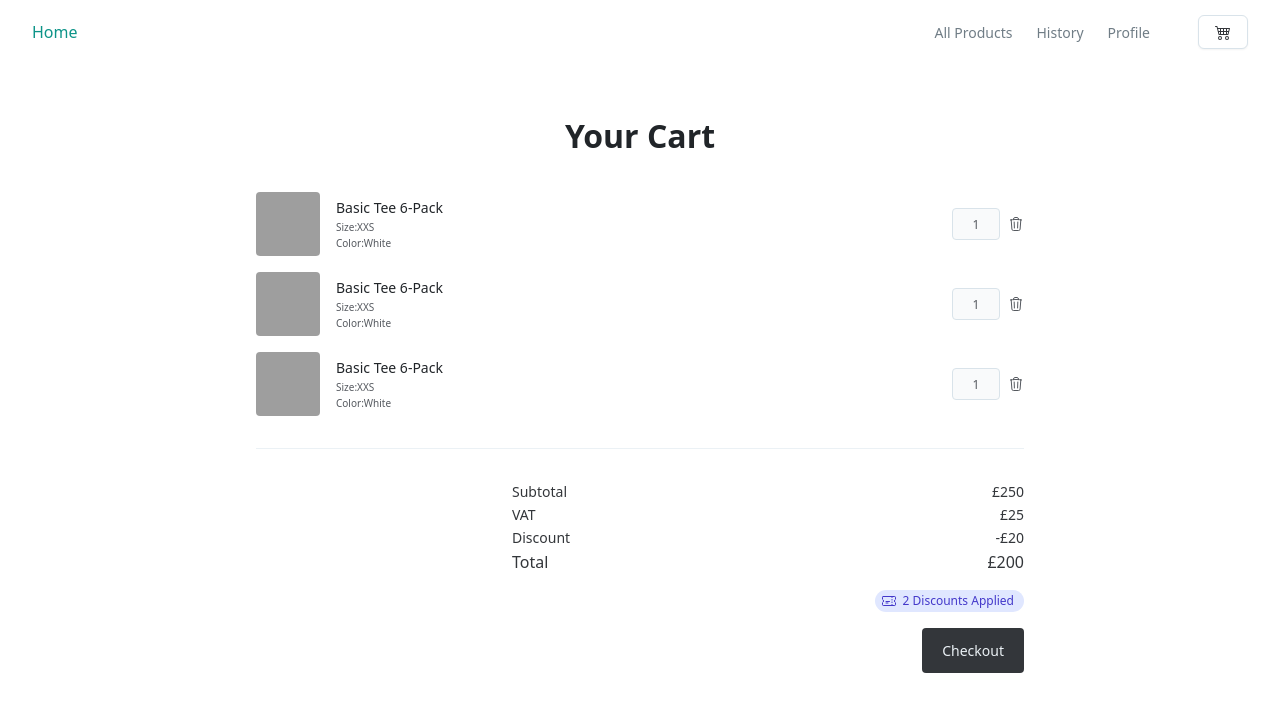
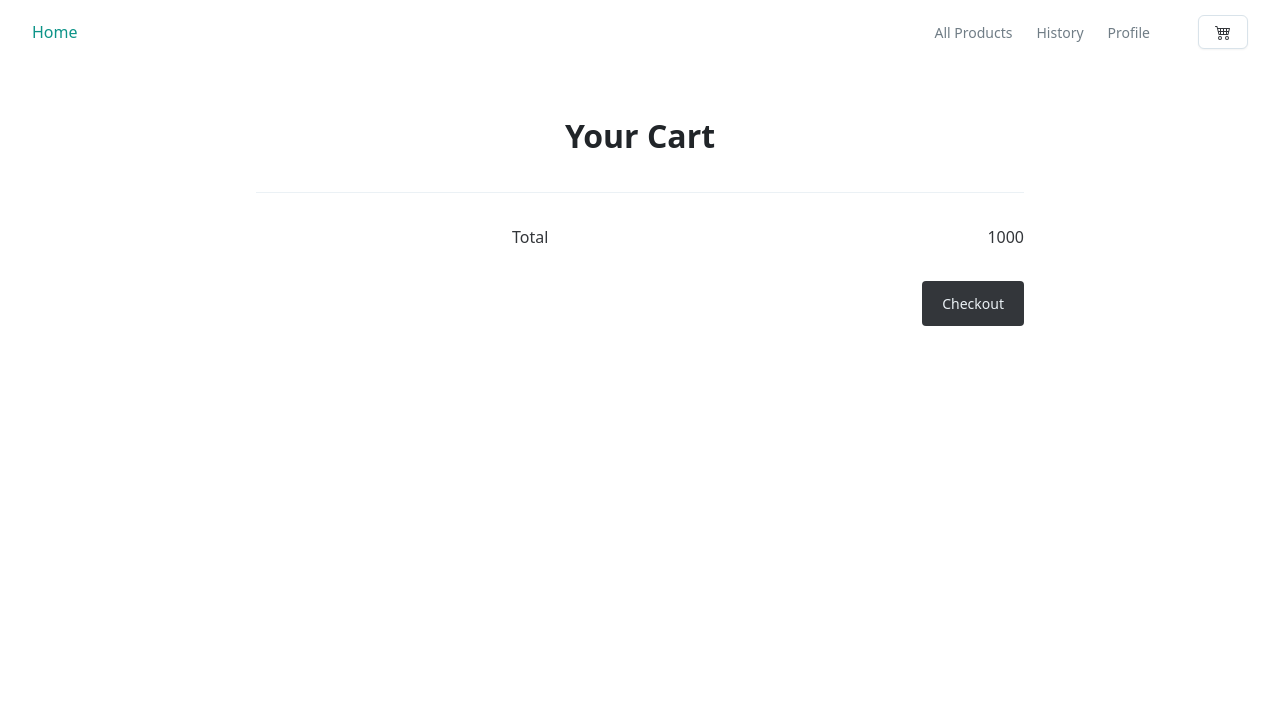
Before and after one commit to Koffer0-0/ECommerce-Shop-Frontend-VueJS3, a Vue app: page /cart in a window 1280 px wide. Shown: the top 712 px of the page. Built offline with nearby package versions, Linux system fonts and the light colour scheme; sample sign-in values are in the browser's storage; grey boxes are pictures that could not be loaded.

Commit message:
cart page develop

```diff
--- a/src/pages/CartCheckupPage.vue
+++ b/src/pages/CartCheckupPage.vue
@@ -8,26 +8,26 @@
 
         <div class="mt-8">
           <ul class="space-y-4">
-            <li class="flex items-center gap-4">
+            <li v-for="item in cartItems" :key="item._id" class="flex items-center gap-4">
               <img
-                  src="https://images.unsplash.com/photo-1618354691373-d851c5c3a990?ixlib=rb-1.2.1&ixid=MnwxMjA3fDB8MHxwaG90by1wYWdlfHx8fGVufDB8fHx8&auto=format&fit=crop&w=830&q=80"
+                  :src="item.imageURL"
                   alt=""
                   class="h-16 w-16 rounded object-cover"
               />
 
               <div>
-                <h3 class="text-sm text-gray-900">Basic Tee 6-Pack</h3>
+                <h3 class="text-sm text-gray-900">{{ item.name }}</h3>
 
                 <dl class="mt-0.5 space-y-px text-[10px] text-gray-600">
                   <div>
-                    <dt class="inline">Size:</dt>
-                    <dd class="inline">XXS</dd>
+                    <dt class="inline">Price: </dt>
+                    <dd class="inline">{{ item.price }}</dd>
                   </div>
 
-                  <div>
-                    <dt class="inline">Color:</dt>
-                    <dd class="inline">White</dd>
-                  </div>
+<!--                  <div>-->
+<!--                    <dt class="inline">Color:</dt>-->
+<!--                    <dd class="inline">White</dd>-->
+<!--                  </div>-->
                 </dl>
               </div>
 
@@ -46,7 +46,6 @@
 
                 <button class="text-gray-600 transition hover:text-red-600">
                   <span class="sr-only">Remove item</span>
-
                   <svg
                       xmlns="http://www.w3.org/2000/svg"
                       fill="none"
@@ -63,168 +62,20 @@
                   </svg>
                 </button>
               </div>
-            </li>
-
-            <li class="flex items-center gap-4">
-              <img
-                  src="https://images.unsplash.com/photo-1618354691373-d851c5c3a990?ixlib=rb-1.2.1&ixid=MnwxMjA3fDB8MHxwaG90by1wYWdlfHx8fGVufDB8fHx8&auto=format&fit=crop&w=830&q=80"
-                  alt=""
-                  class="h-16 w-16 rounded object-cover"
-              />
-
-              <div>
-                <h3 class="text-sm text-gray-900">Basic Tee 6-Pack</h3>
-
-                <dl class="mt-0.5 space-y-px text-[10px] text-gray-600">
-                  <div>
-                    <dt class="inline">Size:</dt>
-                    <dd class="inline">XXS</dd>
-                  </div>
-
-                  <div>
-                    <dt class="inline">Color:</dt>
-                    <dd class="inline">White</dd>
-                  </div>
-                </dl>
-              </div>
-
-              <div class="flex flex-1 items-center justify-end gap-2">
-                <form>
-                  <label for="Line2Qty" class="sr-only"> Quantity </label>
-
-                  <input
-                      type="number"
-                      min="1"
-                      value="1"
-                      id="Line2Qty"
-                      class="h-8 w-12 rounded border-gray-200 bg-gray-50 p-0 text-center text-xs text-gray-600 [-moz-appearance:_textfield] focus:outline-none [&::-webkit-inner-spin-button]:m-0 [&::-webkit-inner-spin-button]:appearance-none [&::-webkit-outer-spin-button]:m-0 [&::-webkit-outer-spin-button]:appearance-none"
-                  />
-                </form>
-
-                <button class="text-gray-600 transition hover:text-red-600">
-                  <span class="sr-only">Remove item</span>
-
-                  <svg
-                      xmlns="http://www.w3.org/2000/svg"
-                      fill="none"
-                      viewBox="0 0 24 24"
-                      stroke-width="1.5"
-                      stroke="currentColor"
-                      class="h-4 w-4"
-                  >
-                    <path
-                        stroke-linecap="round"
-                        stroke-linejoin="round"
-                        d="M14.74 9l-.346 9m-4.788 0L9.26 9m9.968-3.21c.342.052.682.107 1.022.166m-1.022-.165L18.16 19.673a2.25 2.25 0 01-2.244 2.077H8.084a2.25 2.25 0 01-2.244-2.077L4.772 5.79m14.456 0a48.108 48.108 0 00-3.478-.397m-12 .562c.34-.059.68-.114 1.022-.165m0 0a48.11 48.11 0 013.478-.397m7.5 0v-.916c0-1.18-.91-2.164-2.09-2.201a51.964 51.964 0 00-3.32 0c-1.18.037-2.09 1.022-2.09 2.201v.916m7.5 0a48.667 48.667 0 00-7.5 0"
-                    />
-                  </svg>
-                </button>
-              </div>
-            </li>
-
-            <li class="flex items-center gap-4">
-              <img
-                  src="https://images.unsplash.com/photo-1618354691373-d851c5c3a990?ixlib=rb-1.2.1&ixid=MnwxMjA3fDB8MHxwaG90by1wYWdlfHx8fGVufDB8fHx8&auto=format&fit=crop&w=830&q=80"
-                  alt=""
-                  class="h-16 w-16 rounded object-cover"
-              />
-
-              <div>
-                <h3 class="text-sm text-gray-900">Basic Tee 6-Pack</h3>
-
-                <dl class="mt-0.5 space-y-px text-[10px] text-gray-600">
-                  <div>
-                    <dt class="inline">Size:</dt>
-                    <dd class="inline">XXS</dd>
-                  </div>
-
-                  <div>
-                    <dt class="inline">Color:</dt>
-                    <dd class="inline">White</dd>
-                  </div>
-                </dl>
-              </div>
-
-              <div class="flex flex-1 items-center justify-end gap-2">
-                <form>
-                  <label for="Line3Qty" class="sr-only"> Quantity </label>
-
-                  <input
-                      type="number"
-                      min="1"
-                      value="1"
-                      id="Line3Qty"
-                      class="h-8 w-12 rounded border-gray-200 bg-gray-50 p-0 text-center text-xs text-gray-600 [-moz-appearance:_textfield] focus:outline-none [&::-webkit-inner-spin-button]:m-0 [&::-webkit-inner-spin-button]:appearance-none [&::-webkit-outer-spin-button]:m-0 [&::-webkit-outer-spin-button]:appearance-none"
-                  />
-                </form>
-
-                <button class="text-gray-600 transition hover:text-red-600">
-                  <span class="sr-only">Remove item</span>
-
-                  <svg
-                      xmlns="http://www.w3.org/2000/svg"
-                      fill="none"
-                      viewBox="0 0 24 24"
-                      stroke-width="1.5"
-                      stroke="currentColor"
-                      class="h-4 w-4"
-                  >
-                    <path
-                        stroke-linecap="round"
-                        stroke-linejoin="round"
-                        d="M14.74 9l-.346 9m-4.788 0L9.26 9m9.968-3.21c.342.052.682.107 1.022.166m-1.022-.165L18.16 19.673a2.25 2.25 0 01-2.244 2.077H8.084a2.25 2.25 0 01-2.244-2.077L4.772 5.79m14.456 0a48.108 48.108 0 00-3.478-.397m-12 .562c.34-.059.68-.114 1.022-.165m0 0a48.11 48.11 0 013.478-.397m7.5 0v-.916c0-1.18-.91-2.164-2.09-2.201a51.964 51.964 0 00-3.32 0c-1.18.037-2.09 1.022-2.09 2.201v.916m7.5 0a48.667 48.667 0 00-7.5 0"
-                    />
-                  </svg>
-                </button>
-              </div>
+              {{item.price}}
             </li>
           </ul>
 
           <div class="mt-8 flex justify-end border-t border-gray-100 pt-8">
             <div class="w-screen max-w-lg space-y-4">
               <dl class="space-y-0.5 text-sm text-gray-700">
-                <div class="flex justify-between">
-                  <dt>Subtotal</dt>
-                  <dd>£250</dd>
-                </div>
-
-                <div class="flex justify-between">
-                  <dt>VAT</dt>
-                  <dd>£25</dd>
-                </div>
-
-                <div class="flex justify-between">
-                  <dt>Discount</dt>
-                  <dd>-£20</dd>
-                </div>
-
                 <div class="flex justify-between !text-base font-medium">
                   <dt>Total</dt>
-                  <dd>£200</dd>
+                  <dd>{{total}}</dd>
                 </div>
               </dl>
 
               <div class="flex justify-end">
-              <span
-                  class="inline-flex items-center justify-center rounded-full bg-indigo-100 px-2.5 py-0.5 text-indigo-700"
-              >
-                <svg
-                    xmlns="http://www.w3.org/2000/svg"
-                    fill="none"
-                    viewBox="0 0 24 24"
-                    stroke-width="1.5"
-                    stroke="currentColor"
-                    class="-ms-1 me-1.5 h-4 w-4"
-                >
-                  <path
-                      stroke-linecap="round"
-                      stroke-linejoin="round"
-                      d="M16.5 6v.75m0 3v.75m0 3v.75m0 3V18m-9-5.25h5.25M7.5 15h3M3.375 5.25c-.621 0-1.125.504-1.125 1.125v3.026a2.999 2.999 0 010 5.198v3.026c0 .621.504 1.125 1.125 1.125h17.25c.621 0 1.125-.504 1.125-1.125v-3.026a2.999 2.999 0 010-5.198V6.375c0-.621-.504-1.125-1.125-1.125H3.375z"
-                  />
-                </svg>
-
-                <p class="whitespace-nowrap text-xs">2 Discounts Applied</p>
-              </span>
               </div>
 
               <div class="flex justify-end">
@@ -244,8 +95,14 @@
 </template>
 
 <script setup>
+import {computed} from "vue";
 
+const total = computed( () => {
+  return 1000
+})
+import { useCart } from "@/composables/useCart";
 
+const { cartItems, removeFromCart, updateQuantity } = useCart();
 </script>
 
 <style scoped>
```
